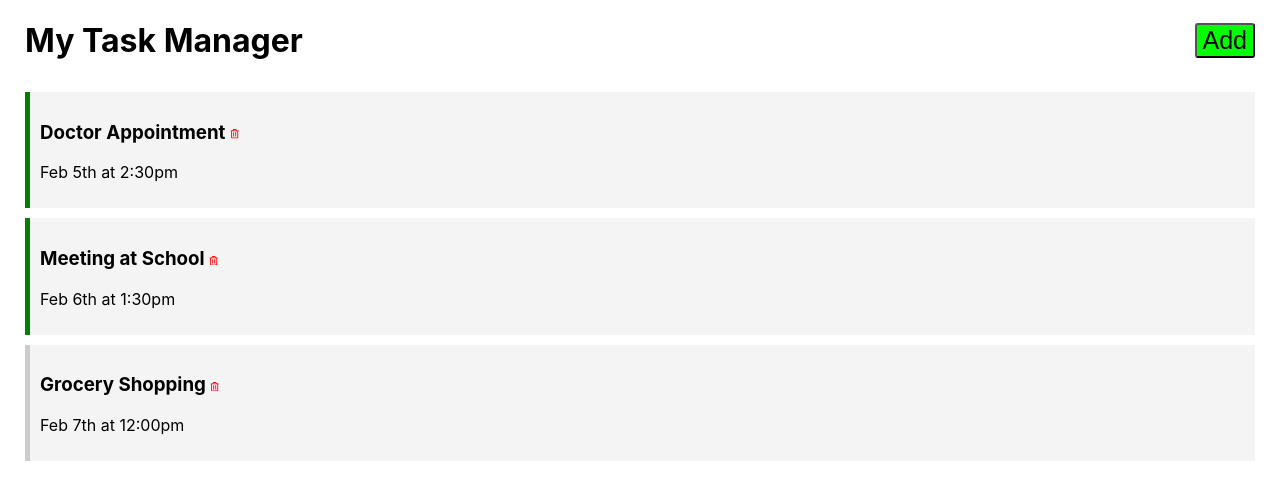
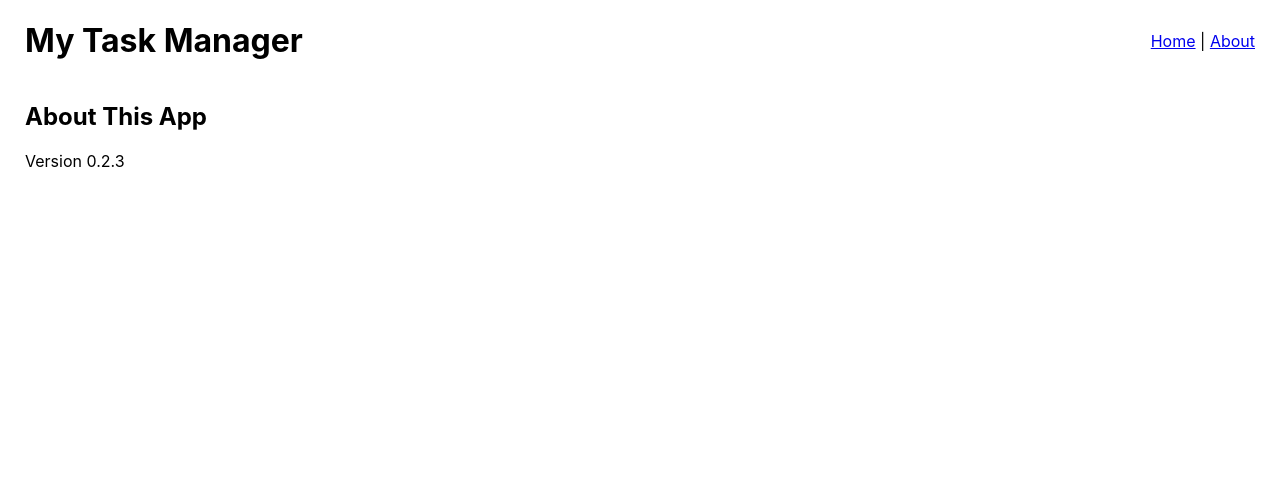
Before and after one commit to brngdsn/mastering-react, a React (Create React App) app in the folder task-manager-app/: page /about in a window 1280 px wide. Shown: the top 500 px of the page. Built offline with nearby package versions, Linux system fonts and the light colour scheme.

Commit message:
added routing

```diff
--- a/task-manager-app/package.json
+++ b/task-manager-app/package.json
@@ -10,6 +10,7 @@
     "react": "^18.3.1",
     "react-dom": "^18.3.1",
     "react-icons": "^5.3.0",
+    "react-router-dom": "^6.26.2",
     "react-scripts": "5.0.1",
     "web-vitals": "^2.1.4"
   },
--- a/task-manager-app/src/App.js
+++ b/task-manager-app/src/App.js
@@ -3,6 +3,8 @@ import './App.css';
 import Header from './components/Header';
 import Tasks from './components/Tasks';
 import AddTaskForm from './components/AddTaskForm';
+import { Route, Routes } from 'react-router-dom';
+import About from './components/About';
 
 function App() {
   const title = 'My Task Manager';
@@ -15,8 +17,18 @@ function App() {
         onAdd={() => setShowAddTask(!showAddTask)}
         showAdd={showAddTask}
       />
-      {showAddTask && <AddTaskForm />}
-      <Tasks />
+      <Routes>
+        <Route
+          path="/"
+          element={
+            <>
+              {showAddTask && <AddTaskForm />}
+              <Tasks />
+            </>
+          }
+        />
+        <Route path="/about" element={<About />} />
+      </Routes>
     </div>
   );
 }
--- /dev/null
+++ b/task-manager-app/src/components/About.js
@@ -0,0 +1,12 @@
+import React from 'react';
+
+const About = () => {
+  return (
+    <div>
+      <h2>About This App</h2>
+      <p>Version 0.2.3</p>
+    </div>
+  );
+};
+
+export default About;
--- a/task-manager-app/src/components/Header.js
+++ b/task-manager-app/src/components/Header.js
@@ -1,15 +1,24 @@
 import Button from './Button';
+import { useLocation } from 'react-router-dom';
+import { Link } from 'react-router-dom';
 
 const Header = ({ title = 'Task Manager', onAdd, showAdd }) => {
+  const location = useLocation();
+
   return (
     <header className="header">
       <h1>{title}</h1>
+      {location.pathname === '/' && (
         <Button
           color={showAdd ? 'red' : 'lime'}
           fontColor={showAdd ? 'white' : 'black'}
           text={showAdd ? 'Close' : 'Add'}
           onClick={onAdd}
         />
+      )}
+      <nav>
+        <Link to="/">Home</Link> | <Link to="/about">About</Link>
+      </nav>
     </header>
   );
 };
--- a/task-manager-app/src/index.js
+++ b/task-manager-app/src/index.js
@@ -4,12 +4,15 @@ import './index.css';
 import App from './App';
 import reportWebVitals from './reportWebVitals';
 import TaskProvider from './context/TaskProvider';
+import { BrowserRouter as Router } from 'react-router-dom';
 
 const root = ReactDOM.createRoot(document.getElementById('root'));
 root.render(
   <React.StrictMode>
     <TaskProvider>
-      <App />
+      <Router>
+        <App />
+      </Router>
     </TaskProvider>
   </React.StrictMode>
 );
```
Lines whose indentation alone changed are shown as unchanged.
